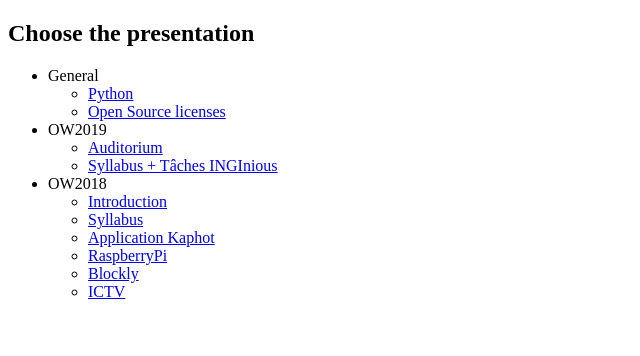
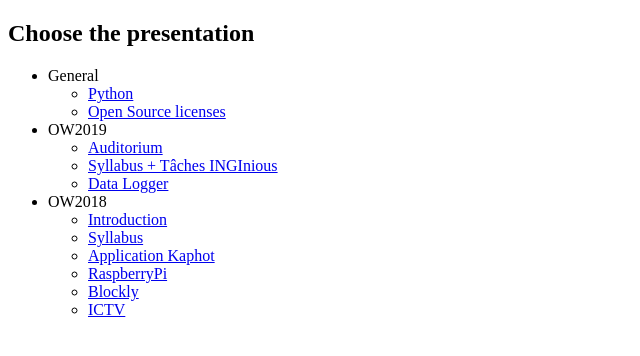
Before and after one commit to OpenWeek/presentations, a plain HTML site: page index.html in a window 1280 px wide. Shown: the whole page, without its empty margins (0-640 px from the left). Drawn offline with Linux system fonts and the light colour scheme.

Commit message:
Update index.html

```diff
--- a/index.html
+++ b/index.html
@@ -16,6 +16,7 @@
 	<ul>
 		<li><a href="https://openweek.github.io/presentations/presentation-audit/index.html">Auditorium</a></li>
 		<li><a href="https://openweek.github.io/presentations/presentation-syllabus_taches/index.html">Syllabus + Tâches INGInious</a></li>
+		<li><a href="https://openweek.github.io/presentations/presentation-data_logger/index.html">Data Logger</a></li>
 	</ul>
 	</li>
         <li> OW2018
```
